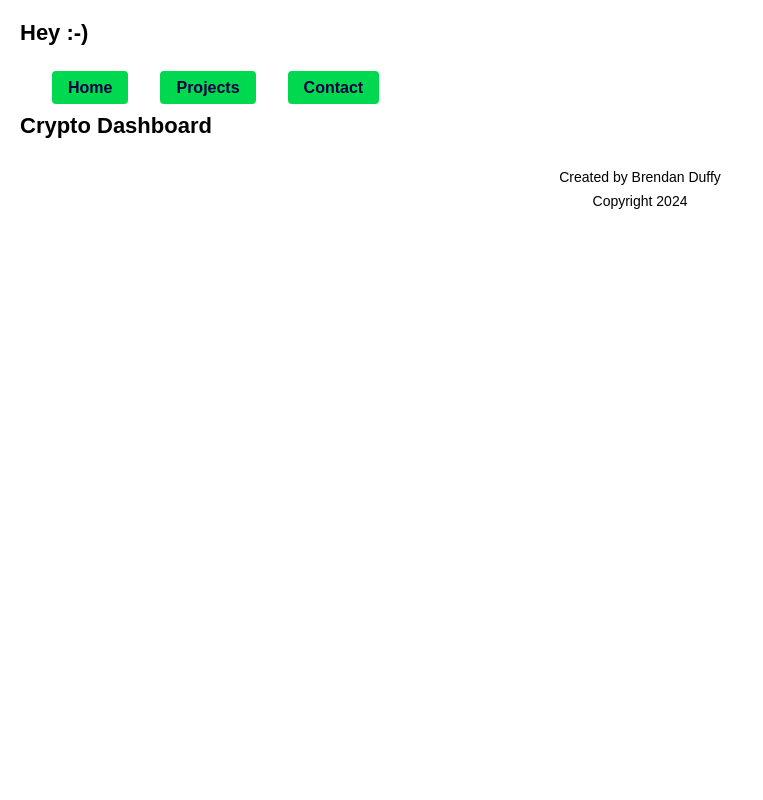
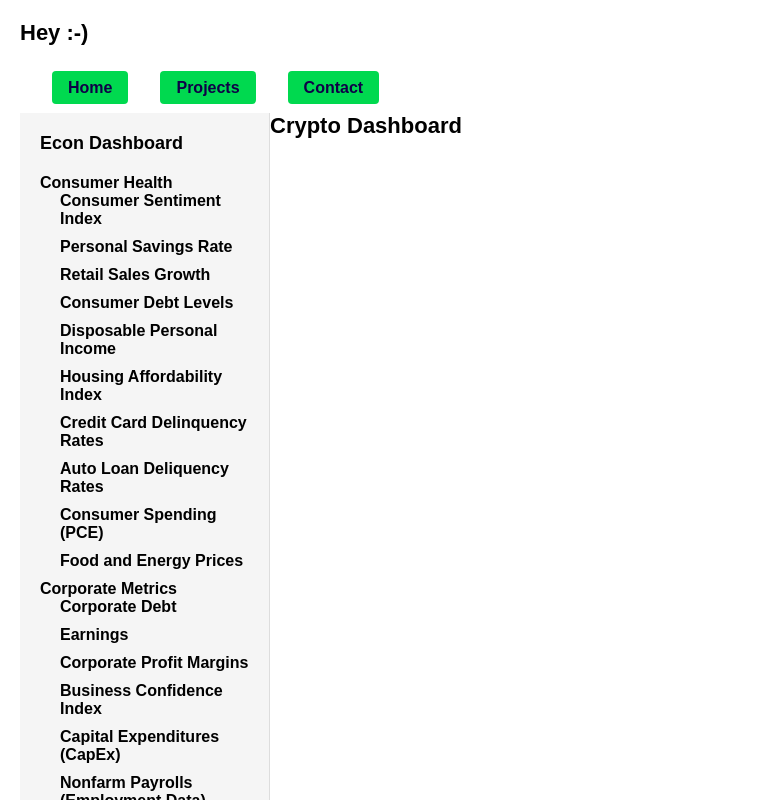
Before and after one commit to plush92/MyWebsite, a React (Vite) app in the folder frontend/: page /crypto in a window 1280 px wide. Shown: the top 800 px of the page, without its empty margins (0-763 px from the left). Built offline with nearby package versions, Linux system fonts and the light colour scheme.

Commit message:
add sidebar + comments on misc components

```diff
--- a/frontend/src/App.tsx
+++ b/frontend/src/App.tsx
@@ -7,7 +7,8 @@ import { BrowserRouter as Router, Route, Routes } from "react-router-dom";
 import Header from "./components/Header";
 import Footer from "./components/Footer";
 import Nav from "./components/Nav";
-import Board from './components/tictactoe/Board';
+import Sidebar from "./Sidebar";
+import Board from "./components/tictactoe/Board";
 import Weather from "./components/weather/Weather";
 
 // Import Pages
@@ -15,7 +16,7 @@ import Contact from "./pages/Contact";
 import Projects from "./pages/Projects";
 import EconDashboard from "./components/EconDashboard/EconDashboard";
 import CryptoDashboard from "./components/CryptoDashboard/CryptoDashboard";
-import LegislationDashboard from "./components/LegislationDashboard/LegislationDashboard";
+import LegislationDashboard from "./components/LegislationDashboard/legislationdashboard";
 
 function App() {
   return (
@@ -25,15 +26,41 @@ function App() {
           <Header />
           <Nav />
           <main className="content">
-            {/* React Router v6 Routes */}
             <Routes>
+              {/* Global Portfolio Pages */}
               <Route path="/contact" element={<Contact />} />
               <Route path="/projects" element={<Projects />} />
               <Route path="/tic-tac-toe" element={<Board />} />
               <Route path="/weather" element={<Weather />} />
-              <Route path="/econ" element={<EconDashboard />} />
-              <Route path="/crypto" element={<CryptoDashboard />} />
-              <Route path="/legislation" element={<LegislationDashboard />} />
+
+              {/* Project Pages with Sidebar */}
+              <Route
+                path="/econ"
+                element={
+                  <div className="dashboard-layout">
+                    <Sidebar />
+                    <EconDashboard />
+                  </div>
+                }
+              />
+              <Route
+                path="/crypto"
+                element={
+                  <div className="dashboard-layout">
+                    <Sidebar />
+                    <CryptoDashboard />
+                  </div>
+                }
+              />
+              <Route
+                path="/legislation"
+                element={
+                  <div className="dashboard-layout">
+                    <Sidebar />
+                    <LegislationDashboard />
+                  </div>
+                }
+              />
             </Routes>
           </main>
           <Footer />
--- /dev/null
+++ b/frontend/src/Sidebar.tsx
@@ -0,0 +1,79 @@
+import React from 'react';
+import "/src/styles/Sidebar.css"
+
+const Sidebar = () => {
+  const categories = [
+      {
+          name: 'Consumer Health', subcategories: [
+              'Consumer Sentiment Index',
+              'Personal Savings Rate',
+              'Retail Sales Growth',
+              'Consumer Debt Levels',
+              'Disposable Personal Income',
+              'Housing Affordability Index',
+              'Credit Card Delinquency Rates',
+              'Auto Loan Deliquency Rates',
+              'Consumer Spending (PCE)',
+          'Food and Energy Prices'
+      ] },
+
+      {
+          name: 'Corporate Metrics', subcategories: [
+              'Corporate Debt',
+              'Earnings',
+              'Corporate Profit Margins',
+              'Business Confidence Index',
+              'Capital Expenditures (CapEx)',
+              'Nonfarm Payrolls (Employment Data)',
+              'Business Formation Statistics',
+          'Bankruptcies']
+      },
+
+      {
+          name: 'Financial Metrics', subcategories: [
+              'Personal Savings',
+              'Consumer Sentiment',
+              'Consumer Spending',
+              'Retail Sales',
+              'Household Debt-to-Income Ratio',
+              'Credit Card Debt',
+              'Auto Sales',
+          'Inflation']
+      },
+
+      {
+          name: 'Macro Indicators', subcategories: [
+              'Balance of Trade',
+              'Commodity Prices',
+              'Corporate Debt',
+              'GDP',
+              'Government Debt-to-GDP Ratio',
+              'Housing',
+              'Inflation',
+              'Interest Rates',
+              'Money Supply',
+              'Personal Consumption Expenditures (PCE)',
+          'Purchasing Managers Index (PMI)']
+      },
+  ];
+
+  return (
+    <div className="sidebar">
+      <h2>Econ Dashboard</h2>
+      <ul>
+        {categories.map((category, index) => (
+          <li key={index}>
+            {category.name}
+            <ul className="subcategory-list">
+              {category.subcategories.map((sub, subIndex) => (
+                <li key={subIndex}>{sub}</li>
+              ))}
+            </ul>
+          </li>
+        ))}
+      </ul>
+    </div>
+  );
+};
+
+export default Sidebar;
--- /dev/null
+++ b/frontend/src/styles/Sidebar.css
@@ -0,0 +1,44 @@
+.sidebar {
+  width: 250px;
+  background-color: whitesmoke;
+  padding: 20px;
+  border-right: 1px solid #ddd;
+  height: 100vh;
+  overflow-y: auto;
+}
+
+.sidebar h2 {
+  font-size: 18px;
+  margin-bottom: 20px;
+}
+
+.sidebar ul {
+  list-style: none;
+  padding: 0;
+}
+
+.sidebar ul li {
+  margin-bottom: 10px;
+  font-weight: bold;
+}
+
+.subcategory-list {
+  margin-left: 20px;
+  font-weight: normal;
+}
+
+.dashboard-layout {
+  display: flex;
+  min-height: 100vh;
+}
+
+.dashboard-layout .sidebar {
+  width: 250px;
+  flex-shrink: 0;
+  border-right: 1px solid #ddd;
+}
+
+.dashboard-layout .content {
+  flex-grow: 1;
+  padding: 20px;
+}
```
Also changed, not shown: frontend/src/components/EconDashboard/consumerhealth/ConsumerHealth.tsx (+10 -1 lines), frontend/src/components/EconDashboard/corporatemetrics/CorporateMetrics.tsx (+9 -1 lines), frontend/src/components/EconDashboard/financialmarkets/FinancialMarkets.tsx (+9 -1 lines).
